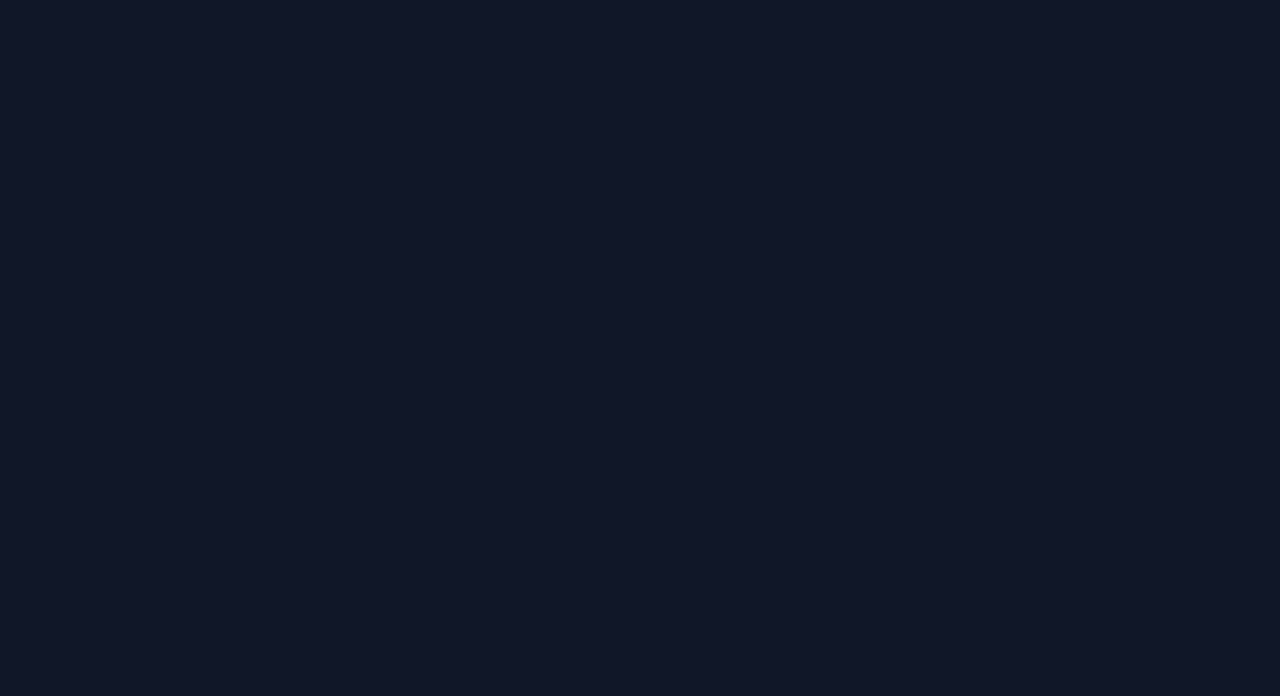
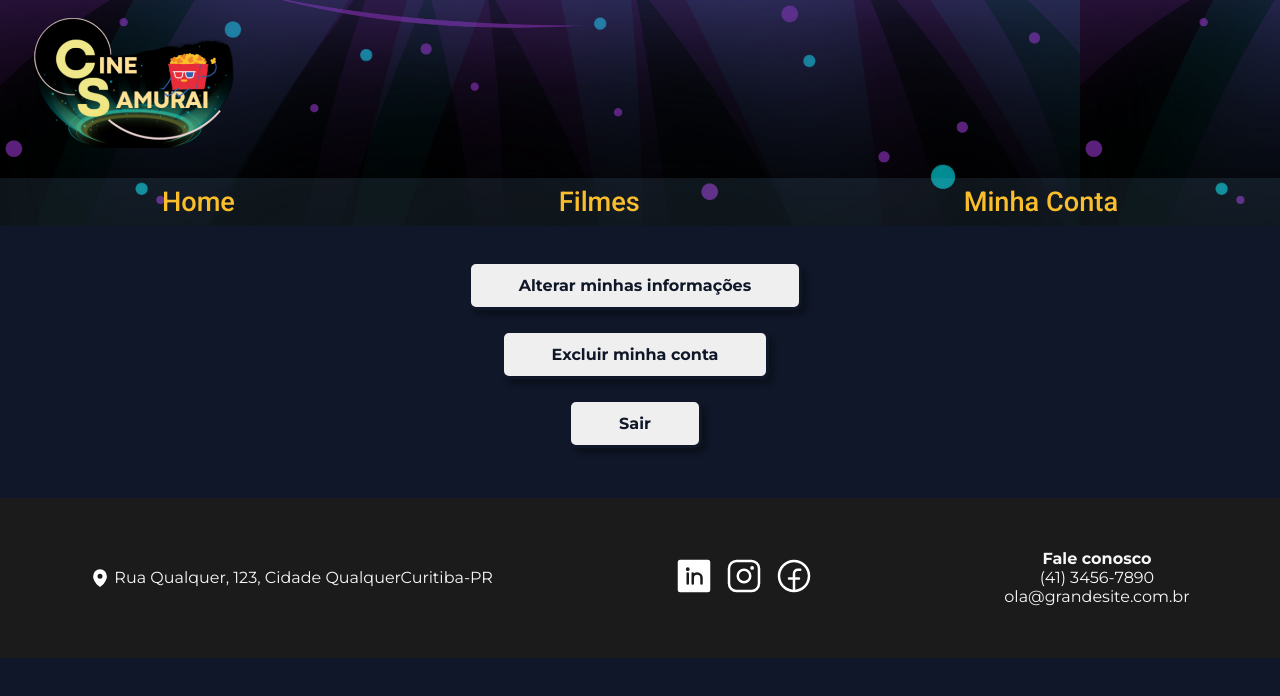
Before and after one commit to ericafernandaj/CineSamurai, a React (Vite) app: page /AreaUsuario in a window 1280 px wide. Before the commit this address had no page. Shown: the top 696 px of the page. Built offline with nearby package versions, Linux system fonts and the light colour scheme.

Commit message:
feat: adicao da rota para pag do usuario

```diff
--- a/src/Rotas.jsx
+++ b/src/Rotas.jsx
@@ -11,6 +11,7 @@
 import Pagamentos from './pages/Pagamentos/Pagamentos'
 import ManPag from './pages/ManutencaoPg/ManuPag'
 import QuemSomos from './pages/QuemSomos/QuemSomos'
+import AreaUsuario from './pages/AreaUsuario/AreaUsuario'
 
 const Rotas = () => {
   return (
@@ -28,7 +29,7 @@
           <Route path='/Pagamentos' element={<Pagamentos/>}/>
           <Route path='/ManutencaoPg' element={<ManPag/>}/>
           <Route path='/QuemSomos' element={<QuemSomos/>}/>
-
+          <Route path='/AreaUsuario' element={<AreaUsuario/>}/>
         </Routes>
 
       </ThemeProvider>
```
